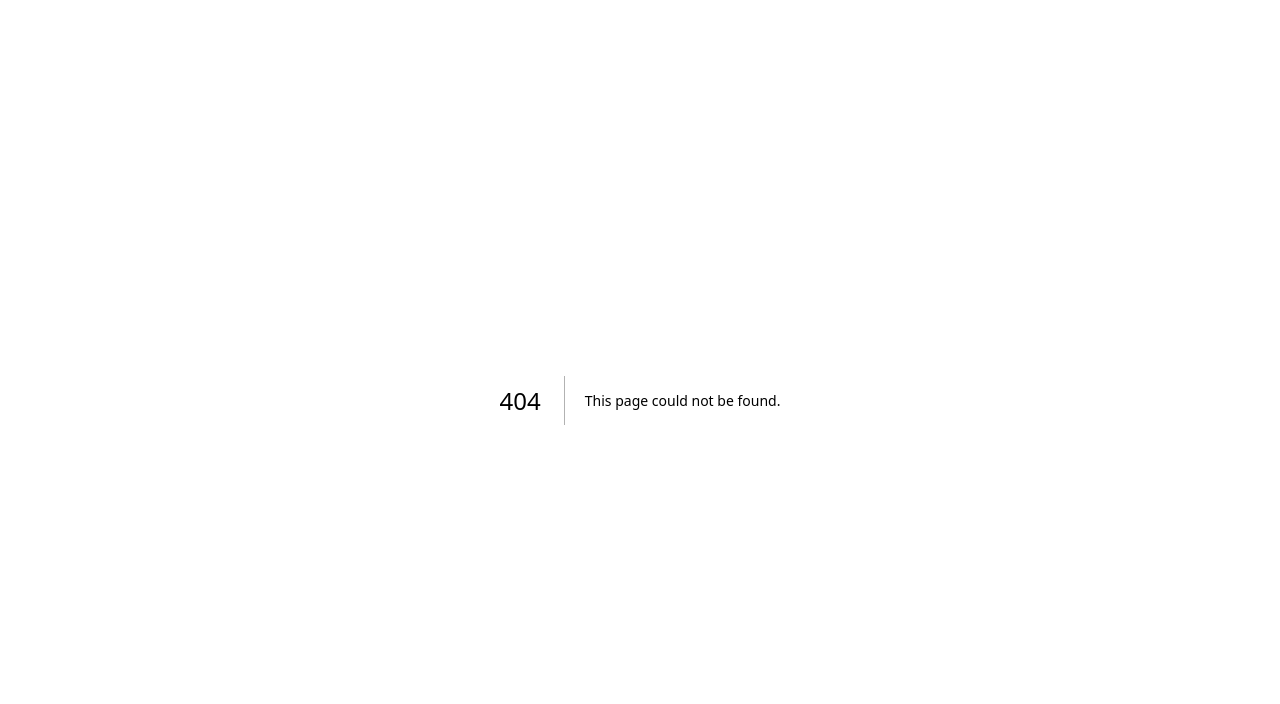
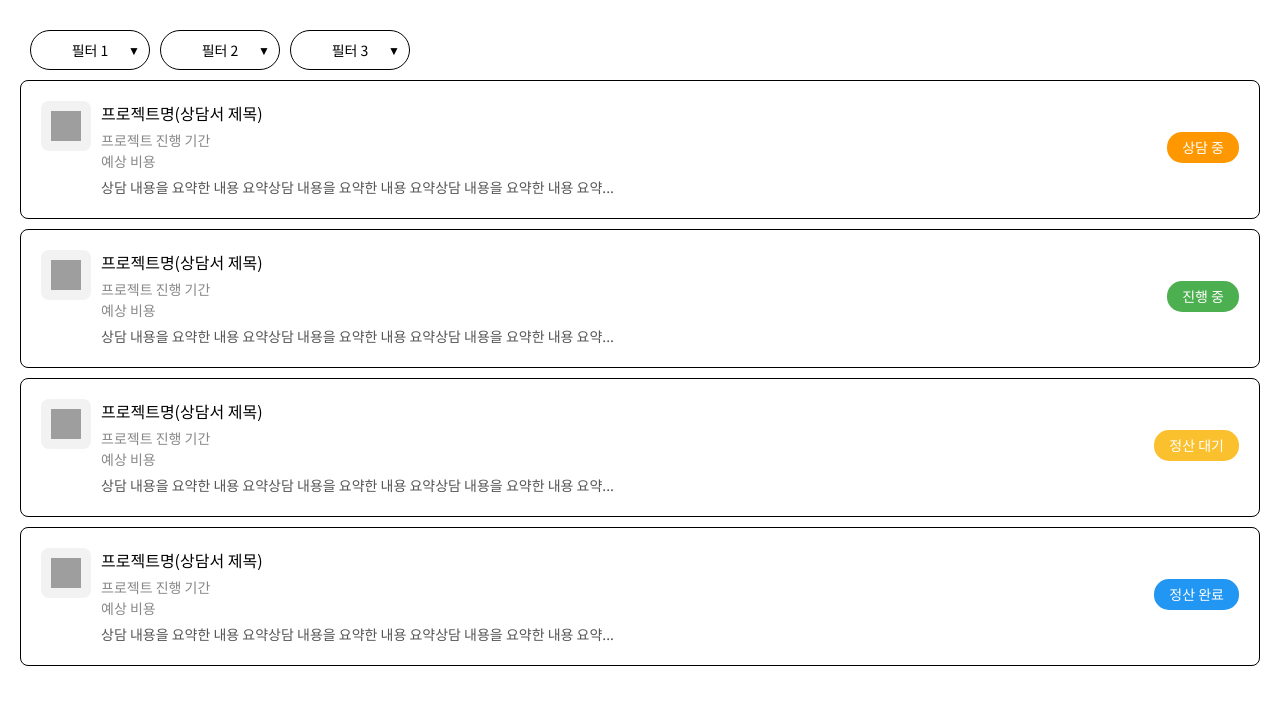
Before and after one commit to linkers-public/linkers-public, a Next.js app: page /my-counsel in a window 1280 px wide. Before the commit this address had no page. Shown: the top 704 px of the page. Built offline with nearby package versions, Linux system fonts and the light colour scheme; grey boxes are pictures that could not be loaded.

Commit message:
feat : 기업 나의 상담서 목록

```diff
--- a/src/app/(eneterprise)/client-estimates/client-emtimates.client.tsx
+++ b/src/app/(eneterprise)/client-estimates/client-emtimates.client.tsx
@@ -3,7 +3,7 @@
 
 import React, { useState } from "react";
 import { useRouter } from "next/navigation";
-import Sidebar from "../../../components/Sidebar";  // Sidebar 컴포넌트 임포트
+import Sidebar from "../../../components/DashboardSidebar";  // Sidebar 컴포넌트 임포트
 
 const ManagerEstimatesPage: React.FC = () => {
   const router = useRouter();
--- a/src/app/(eneterprise)/counsel-status/TeamChat.tsx
+++ b/src/app/(eneterprise)/counsel-status/TeamChat.tsx
@@ -4,7 +4,7 @@ import React, { useState, useEffect, useRef } from 'react'
 import { fetchTeamAndRecentChats, fetchMessagesByChatId, insertChatMessage } from '@/apis/chat.service' // 작성한 API 임포트
 import { useRouter } from 'next/navigation'
 import Card from './_components/card' // Card 컴포넌트 임포트
-import Sidebar from '../../../components/Sidebar' // Sidebar 컴포넌트 임포트
+import Sidebar from '../../../components/DashboardSidebar' // Sidebar 컴포넌트 임포트
 import { uploadFile } from '@/apis/storage'
 
 // 팀 정보와 최근 메시지의 타입 정의
--- a/src/app/(eneterprise)/manager-team/manager-team.client.tsx
+++ b/src/app/(eneterprise)/manager-team/manager-team.client.tsx
@@ -2,7 +2,7 @@
 
 import React, { useEffect, useState } from 'react';
 import { fetchChatsAndMessagesByTeamId, fetchMessagesByChatId } from '@/apis/chat.service';
-import Sidebar from '../../../components/Sidebar' // Sidebar 컴포넌트 임포트
+import Sidebar from '../../../components/DashboardSidebar' // Sidebar 컴포넌트 임포트
 import { Users, MousePointer2, Paperclip } from 'lucide-react';
 
 const Home: React.FC = () => {
--- /dev/null
+++ b/src/app/(eneterprise)/my-counsel/my-counsel.client.tsx
@@ -0,0 +1,232 @@
+import React from "react";
+
+const ProjectList = () => {
+  const projects = [
+    { title: "프로젝트명(상담서 제목)", status: "상담 중" },
+    { title: "프로젝트명(상담서 제목)", status: "진행 중" },
+    { title: "프로젝트명(상담서 제목)", status: "정산 대기" },
+    { title: "프로젝트명(상담서 제목)", status: "정산 완료" },
+  ];
+
+  return (
+    <div style={{ padding: "20px" }}>
+      {/* Filter Section */}
+      <div
+      style={{
+        display: "flex",
+        gap: "10px",
+        padding: "10px",
+      }}
+    >
+      {/* First Filter */}
+      <div style={{ position: "relative", width: "120px" }}>
+        <select
+          style={{
+            width: "100%",
+            height: "40px",
+            border: "1px solid #000",
+            borderRadius: "20px",
+            padding: "0 10px",
+            fontSize: "14px",
+            cursor: "pointer",
+            appearance: "none",
+            backgroundColor: "#fff",
+            textAlign: "center",
+            outline: "none",
+          }}
+        >
+          <option>필터 1</option>
+          <option>옵션 1</option>
+          <option>옵션 2</option>
+          <option>옵션 3</option>
+        </select>
+        {/* Dropdown Icon */}
+        <span
+          style={{
+            position: "absolute",
+            top: "50%",
+            right: "10px",
+            transform: "translateY(-50%)",
+            pointerEvents: "none",
+            fontSize: "12px",
+          }}
+        >
+          ▼
+        </span>
+      </div>
+
+      {/* Second Filter */}
+      <div style={{ position: "relative", width: "120px" }}>
+        <select
+          style={{
+            width: "100%",
+            height: "40px",
+            border: "1px solid #000",
+            borderRadius: "20px",
+            padding: "0 10px",
+            fontSize: "14px",
+            cursor: "pointer",
+            appearance: "none",
+            backgroundColor: "#fff",
+            textAlign: "center",
+            outline: "none",
+          }}
+        >
+          <option>필터 2</option>
+          <option>옵션 1</option>
+          <option>옵션 2</option>
+          <option>옵션 3</option>
+        </select>
+        <span
+          style={{
+            position: "absolute",
+            top: "50%",
+            right: "10px",
+            transform: "translateY(-50%)",
+            pointerEvents: "none",
+            fontSize: "12px",
+          }}
+        >
+          ▼
+        </span>
+      </div>
+
+      {/* Third Filter */}
+      <div style={{ position: "relative", width: "120px" }}>
+        <select
+          style={{
+            width: "100%",
+            height: "40px",
+            border: "1px solid #000",
+            borderRadius: "20px",
+            padding: "0 10px",
+            fontSize: "14px",
+            cursor: "pointer",
+            appearance: "none",
+            backgroundColor: "#fff",
+            textAlign: "center",
+            outline: "none",
+          }}
+        >
+          <option>필터 3</option>
+          <option>옵션 1</option>
+          <option>옵션 2</option>
+          <option>옵션 3</option>
+        </select>
+        <span
+          style={{
+            position: "absolute",
+            top: "50%",
+            right: "10px",
+            transform: "translateY(-50%)",
+            pointerEvents: "none",
+            fontSize: "12px",
+          }}
+        >
+          ▼
+        </span>
+      </div>
+    </div>
+
+      {/* Left Section: Project Details */}
+
+      {projects.map((project, index) => (
+        <div
+          key={index}
+          style={{
+            display: "flex",
+            justifyContent: "space-between",
+            alignItems: "center",
+            border: "1px solid #000", // Black border for card style
+            borderRadius: "8px",
+            padding: "20px",
+            marginBottom: "10px",
+            backgroundColor: "#fff",
+          }}
+        >
+          {/* Left Section: Project Details */}
+          <div style={{ display: "flex", alignItems: "flex-start", gap: "10px" }}>
+            {/* Icon */}
+            <div
+              style={{
+                width: "50px",
+                height: "50px",
+                backgroundColor: "#f2f2f2",
+                borderRadius: "8px",
+                display: "flex",
+                justifyContent: "center",
+                alignItems: "center",
+              }}
+            >
+              <img
+                src="placeholder-icon.png"
+                alt="Project Icon"
+                style={{ width: "30px", height: "30px" }}
+              />
+            </div>
+
+            {/* Text Content */}
+            <div>
+              <h3 style={{ margin: "0 0 5px 0", fontSize: "16px" }}>
+                {project.title}
+              </h3>
+              <p style={{ margin: "0 0 5px 0", color: "#888", fontSize: "14px" }}>
+                프로젝트 진행 기간<br />
+                예상 비용
+              </p>
+              <p
+                style={{
+                  margin: "0",
+                  color: "#555",
+                  fontSize: "14px",
+                  lineHeight: "1.5",
+                }}
+              >
+                상담 내용을 요약한 내용 요약상담 내용을 요약한 내용 요약상담 내용을 요약한
+                내용 요약...
+              </p>
+            </div>
+          </div>
+
+          {/* Right Section: Status */}
+          <div style={{ textAlign: "right" }}>
+            <span
+              style={{
+                display: "inline-block",
+                padding: "5px 15px",
+                borderRadius: "15px",
+                backgroundColor: getStatusColor(project.status),
+                color: "#fff",
+                fontSize: "14px",
+                marginBottom: "5px",
+              }}
+            >
+              {project.status}
+            </span>
+            <p style={{ margin: "0", fontSize: "12px", color: "#888" }}>
+              {project.team}
+            </p>
+          </div>
+        </div>
+      ))}
+    </div>
+  );
+};
+
+// Function to determine status color
+const getStatusColor = (status: string) => {
+  switch (status) {
+    case "상담 중":
+      return "#ff9800"; // Orange
+    case "진행 중":
+      return "#4caf50"; // Green
+    case "정산 대기":
+      return "#fbc02d"; // Yellow
+    case "정산 완료":
+      return "#2196f3"; // Blue
+    default:
+      return "#999"; // Default Gray
+  }
+};
+
+export default ProjectList;
--- /dev/null
+++ b/src/app/(eneterprise)/my-counsel/page.tsx
@@ -0,0 +1,5 @@
+import MyCounselListPage from './my-counsel.client'
+
+export default function Page() {
+  return <MyCounselListPage />
+}
--- a/src/components/Sidebar.jsx
+++ b/src/components/DashboardSidebar.jsx
@@ -1,7 +1,7 @@
 import React from "react";
 import Link from "next/link";
 
-const Sidebar = () => {
+const DashboardSidebar = () => {
   return (
     <aside
       style={{
@@ -85,4 +85,4 @@ const Sidebar = () => {
   );
 };
 
-export default Sidebar;
+export default DashboardSidebar;
```
